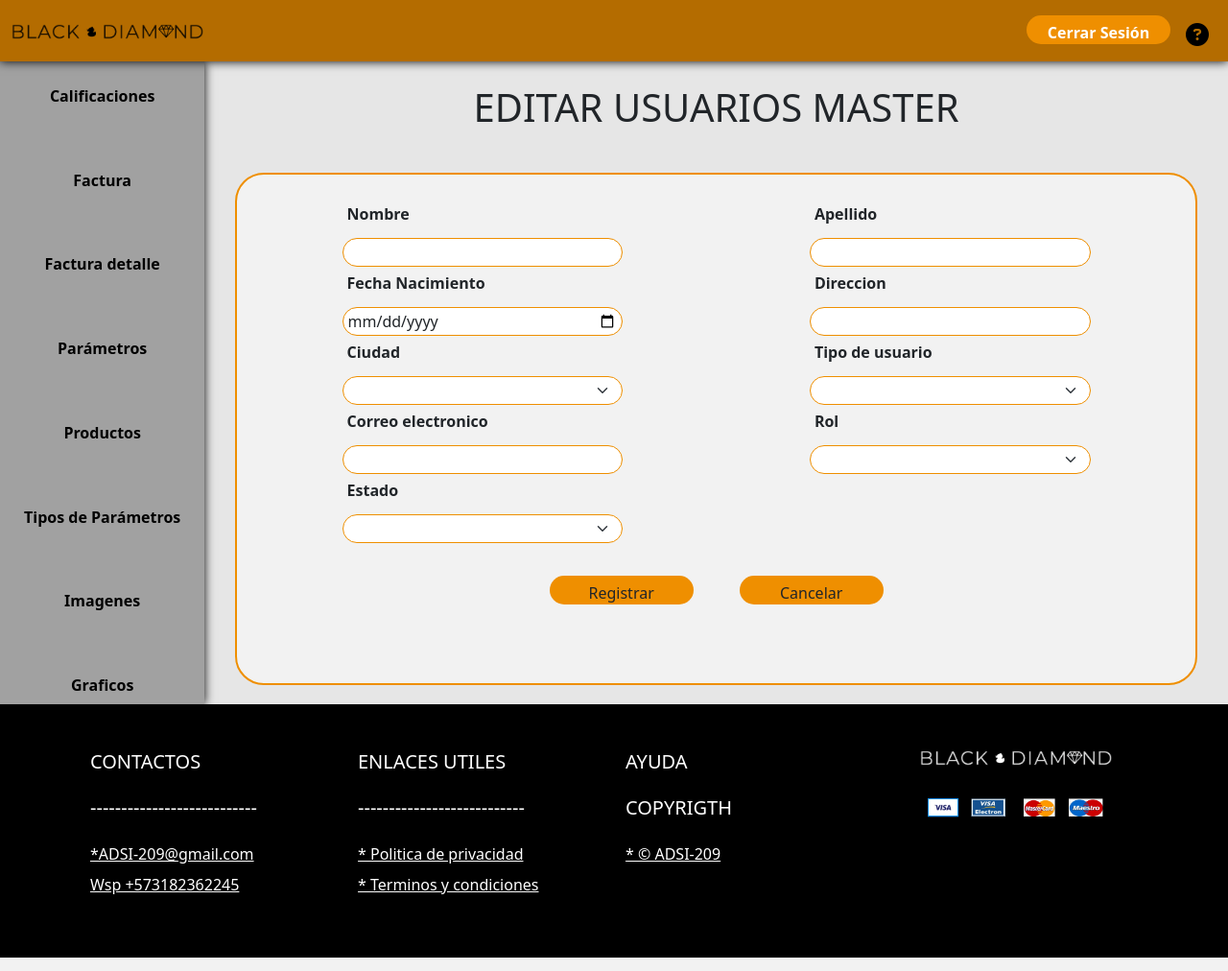
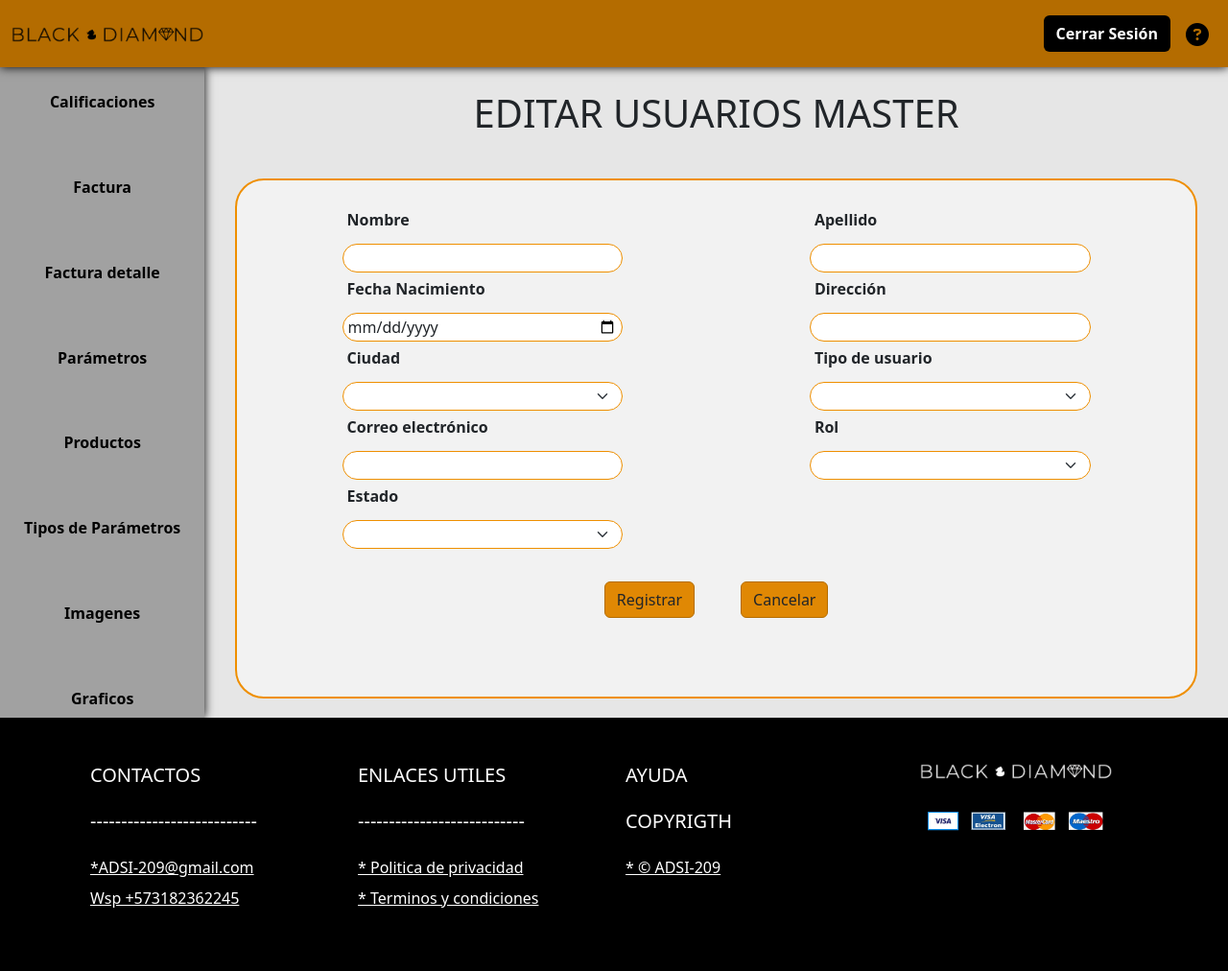
Before and after one commit to Esteban-Berrio/Front_End_BD, a PHP site: page /views/edit-user-master.php in a window 1280 px wide. Shown: the whole page at 96% size. Run offline with PHP 8.4, Linux system fonts and the light colour scheme; some libraries are stand-ins or nearby versions.

Commit message:
06/09 correcciones totales hasta la fecha

```diff
--- a/css/edit-user-master.css
+++ b/css/edit-user-master.css
@@ -1,20 +1,6 @@
 
 
-.btn {
-    width: 150px;
-    height: 30px;
 
-
-    border-radius: 15px;
-    /* Bordes redondeados */
-    padding: 5px;
-    /* Espacio interno dentro del input */
-
-    background: linear-gradient(0deg, #EF8F00, #EF8F00),
-        linear-gradient(0deg, #F2F0F0, #F2F0F0);
-    border: 1px solid rgb(#EF8F00);
-    /* Estilos del Botón */
-}
 .error {
     color: red;
     font-size: 14px;
--- a/js/edit-user-master.js
+++ b/js/edit-user-master.js
@@ -4,30 +4,27 @@
 const nombreError = document.getElementById("nombreError");
 const emailError = document.getElementById("emailError");
 const birthday = document.getElementById("EditDateOfBirth");
-const birthdayerror = document.getElementById("birthError");
+const birthdayError = document.getElementById("birthError");
 const lastname = document.getElementById("EditLastname");
 const lastnameError = document.getElementById("lastnameError");
-const city= document.getElementById("EditCity");
+const city = document.getElementById("EditCity");
 const cityError = document.getElementById("cityError");
-const EditAddress= document.getElementById("EditAddress");
+const EditAddress = document.getElementById("EditAddress");
 const addressError = document.getElementById("addressError");
-const EditTypeUser= document.getElementById("EditTypeUser");
+const EditTypeUser = document.getElementById("EditTypeUser");
 const TypeUserError = document.getElementById("TypeUserError");
-const EditRol= document.getElementById("EditRol");
+const EditRol = document.getElementById("EditRol");
 const RolError = document.getElementById("RolError");
 
 
-
 const longitudMinima = 3;
-const longitudMaxima = 20;
+const longitudMaxima = 45;
 
 var regexCorreo = /^[a-zA-Z0-9._-]+@[a-zA-Z0-9.-]+\.[a-zA-Z]{2,4}$/;
 
 formulario.addEventListener("submit", function (event) {
 
     let valid = true;
-
-
 
     if (nombreInput.value === "" || nombreInput.value.length > longitudMaxima) {
         nombreError.textContent = "Este campo es obligatorio(Y el maximo de caracteres es de 45)";
@@ -37,7 +34,7 @@
     } else {
         nombreError.style.display = "none";
 
-    }if (lastname.value === "" ||  lastname.value.length > longitudMaxima) {
+    } if (lastname.value === "" || lastname.value.length > longitudMaxima) {
         lastnameError.textContent = "Este campo es obligatorio(Y el maximo de caracteres es de 45)";
         lastnameError.style.display = "block";
         valid = false;
@@ -46,7 +43,7 @@
 
         lastnameError.style.display = "none";
 
-    }if (city.value === "" ) {
+    } if (city.value === "") {
         cityError.textContent = "Este campo es obligatorio";
         cityError.style.display = "block";
         valid = false;
@@ -55,7 +52,7 @@
 
         cityError.style.display = "none";
 
-        }if (EditState.value === "" ) {
+    } if (EditState.value === "") {
         stateError.textContent = "Este campo es obligatorio";
         stateError.style.display = "block";
         valid = false;
@@ -64,16 +61,16 @@
 
         stateError.style.display = "none";
 
-    }if (birthday.value === "") {
-        birthdayerror.textContent = "Este campo es obligatorio";
-        birthdayerror.style.display = "block";
+    } if (birthday.value === "") {
+        birthdayError.textContent = "Este campo es obligatorio";
+        birthdayError.style.display = "block";
         valid = false;
 
     } else {
-        birthdayerror.style.display = "none";
+        birthdayError.style.display = "none";
     }
 
-    if (emailInput.value === ""||  lastname.value.length > longitudMaxima) {
+    if (emailInput.value === "" || lastname.value.length > longitudMaxima) {
         emailError.textContent = "Este campo es obligatorio(Y el maximo de caracteres es de 45)";
         emailError.style.display = "block";
         valid = false;
@@ -81,8 +78,7 @@
         emailError.style.display = "none";
     }
 
-
-    if (EditAddress.value === ""||  lastname.value.length > longitudMaxima) {
+    if (EditAddress.value === "" || lastname.value.length > longitudMaxima) {
         addressError.textContent = "Este campo es obligatorio(Y el maximo de caracteres es de 45)";
         addressError.style.display = "block";
         valid = false;
@@ -104,9 +100,7 @@
     } else {
         TypeUserError.style.display = "none";
 
-
-
-    } if (EditRol.value === "" ) {
+    } if (EditRol.value === "") {
         RolError.textContent = "Este campo es obligatorio";
         RolError.style.display = "block";
         valid = false;
--- a/js/edit-user.js
+++ b/js/edit-user.js
@@ -106,7 +106,7 @@
 
         municipError.style.display = "none";
 
-      }if (EditAddress.value === ""||lastname.value.length > longitudMaxima) {
+      }if (EditAddress.value === ""||EditAddress.value.length > longitudMaxima) {
         addressError.textContent = "Este campo es obligatorio (Debe tener menos de 45 caracteres)";
         addressError.style.display = "block";
         valid = false;
--- a/views/Register.php
+++ b/views/Register.php
@@ -139,7 +139,6 @@
                     <div class="formulario__grupo col-8" id="grupo_password2">
                         <label for="inputPassword2" class="form-label">Verificar Contraseña</label>
                         <div class="input-wrapper">
-
                             <input type="password" class="form-control" id="inputPassword2" name="inputPassword2">
                             <i class="fa-solid fa-eye" style="color: #ffa200;" id=eye2></i>
                         </div>
--- a/views/categorias.php
+++ b/views/categorias.php
@@ -16,8 +16,9 @@
 <body>
     <div class="collection">
     <div class="autoplayes-up  slider2mar" data-slick='{"slidesToShow": 1, "slidesToScroll": 1}'>
-            <img class="img-slider-up" src="../img/ban5.png" alt="">
-
+            <img  class="img-slider-up" src="../img/ban5.png" alt="">
+            <img  class="img-slider-up" src="../img/ban6.png" alt="">
+            <img  class="img-slider-up" src="../img/ban4.png" alt="">
             <img  class="img-slider-up" src="../img/ban3.jpg" alt="">
             <img  class="img-slider-up" src="../img/ban2.png" alt="">
             <img  class="img-slider-up" src="../img/ban1.png" alt="">
--- a/views/crud-edit-product.php
+++ b/views/crud-edit-product.php
@@ -77,7 +77,7 @@
                         <!-- Botón de agregar imágenes abajo -->
 
                         <input type="file" id="foto" accept="image/*">
-                        <button class="btn btn-success botones-crud" id="agregar-img-produc">Agregar Imagen</button>
+                        <button class="btn  botones-crud" id="agregar-img-produc">Agregar Imagen</button>
 
 
                         <br>
--- a/views/edit-user-master.php
+++ b/views/edit-user-master.php
@@ -21,52 +21,44 @@
     </div>
   </div>
   <div class="container-crud">
-
-    <form id="miFormulario" method="POST" class=" sc   p-4 mb-5">
-
+    <form id="miFormulario" method="POST" class="sc p-4 mb-5">
       <div class="row">
-
         <div class="col-md-6">
           <div class="container d-flex flex-column align-items-center">
-
             <div class="Edit_name col-8">
               <label for="EditName" class="form-label">Nombre</label>
-              <input type="text" class="form-control " id="EditName" aria-describedby="emailHelp">
-
+              <input type="text" class="form-control" id="EditName" aria-describedby="emailHelp" autocomplete="given-name">
               <div id="nombreError" class="error"></div>
             </div>
 
             <div class="birth_date col-8">
               <label for="EditDateOfBirth" class="form-label">Fecha Nacimiento</label>
-              <input type="date" class="form-control" id="EditDateOfBirth" name="dateOfBirth">
+              <input type="date" class="form-control" id="EditDateOfBirth" name="dateOfBirth" autocomplete="bday">
               <div id="birthError" class="error"></div>
             </div>
 
             <div class="City col-8">
               <label for="EditCity" class="form-label">Ciudad</label>
-              <select class="form-select " id="EditCity" aria-label="Default select example">
+              <select class="form-select" id="EditCity" aria-label="Default select example" autocomplete="address-level2">
                 <option selected></option>
                 <option value="1">One</option>
                 <option value="2">Two</option>
-
               </select>
               <div id="cityError" class="error"></div>
             </div>
 
             <div class="email col-8">
-              <label for="email" class="form-label">Correo electronico</label>
-              <input type="email" class="form-control " id="email" aria-describedby="emailHelp">
+              <label for="email" class="form-label">Correo electrónico</label>
+              <input type="email" class="form-control" id="email" aria-describedby="emailHelp" autocomplete="email">
               <div id="emailError" class="error"></div>
-
             </div>
 
             <div class="state col-8">
-              <label for="editState" class="form-label">Estado</label>
-              <select class="form-select " aria-label="Default select example" id="EditState">
+              <label for="EditState" class="form-label">Estado</label>
+              <select class="form-select" aria-label="Default select example" id="EditState" autocomplete="address-level1">
                 <option selected></option>
                 <option value="1">Activo</option>
                 <option value="2">Inactivo</option>
-
               </select>
               <div id="stateError" class="error"></div>
             </div>
@@ -75,59 +67,49 @@
 
         <div class="col-md-6">
           <div class="container d-flex flex-column align-items-center">
-
             <!-- formulario parte derecha -->
-
             <div class="EditLastname col-8">
               <label for="EditLastname" class="form-label">Apellido</label>
-              <input type="text" class="form-control " id="EditLastname">
+              <input type="text" class="form-control" id="EditLastname" autocomplete="family-name">
               <div id="lastnameError" class="error"></div>
-
             </div>
 
             <div class="address col-8">
-              <label for="EditAddress" class="form-label">Direccion</label>
-              <input type="text" class="form-control" id="EditAddress" aria-describedby="emailHelp">
+              <label for="EditAddress" class="form-label">Dirección</label>
+              <input type="text" class="form-control" id="EditAddress" aria-describedby="emailHelp" autocomplete="address-line1">
               <div id="addressError" class="error"></div>
             </div>
 
             <div class="TypeUser col-8">
-              <label for="EditTypeUser " class="form-label">Tipo de usuario</label>
-              <select class="form-select  " id="EditTypeUser">
+              <label for="EditTypeUser" class="form-label">Tipo de usuario</label>
+              <select class="form-select" id="EditTypeUser" autocomplete="user-type">
                 <option selected></option>
                 <option value="1">One</option>
                 <option value="2">Two</option>
               </select>
               <div id="TypeUserError" class="error"></div>
-
             </div>
 
             <div class="Rol col-8">
               <label for="EditRol" class="form-label">Rol</label>
-              <select class="form-select " id="EditRol">
+              <select class="form-select" id="EditRol" autocomplete="role">
                 <option selected></option>
                 <option value="1">One</option>
                 <option value="2">Two</option>
-
               </select>
               <div id="RolError" class="error"></div>
             </div>
-
           </div>
         </div>
       </div>
       <div class="justify-content-center d-flex mt-4" style="padding: 10px;">
-        <button type="submit" id="validarBtn" class="btn me-5">Registrar</button>
-
-
-        <button type="submit" id="validarBtn" class="btn ">Cancelar</button>
-
+        <button type="submit" id="validarBtn" class="btn botones-crud me-5">Registrar</button>
+        <button type="button" id="cancelarBtn" class="btn botones-crud">Cancelar</button>
       </div>
     </form>
   </div>
 </div>
-</div>
-</div>
+
 
 <?php
 require_once('resources/footer.php')
```
Also changed, not shown: css/index.css (+34 -37 lines), css/register.css (+9 -10 lines), views/index.php (+7 -5 lines), img/Banner2.png (deleted), img/ban5.png, img/ban6.png (added). Lines whose indentation alone changed are shown as unchanged.
